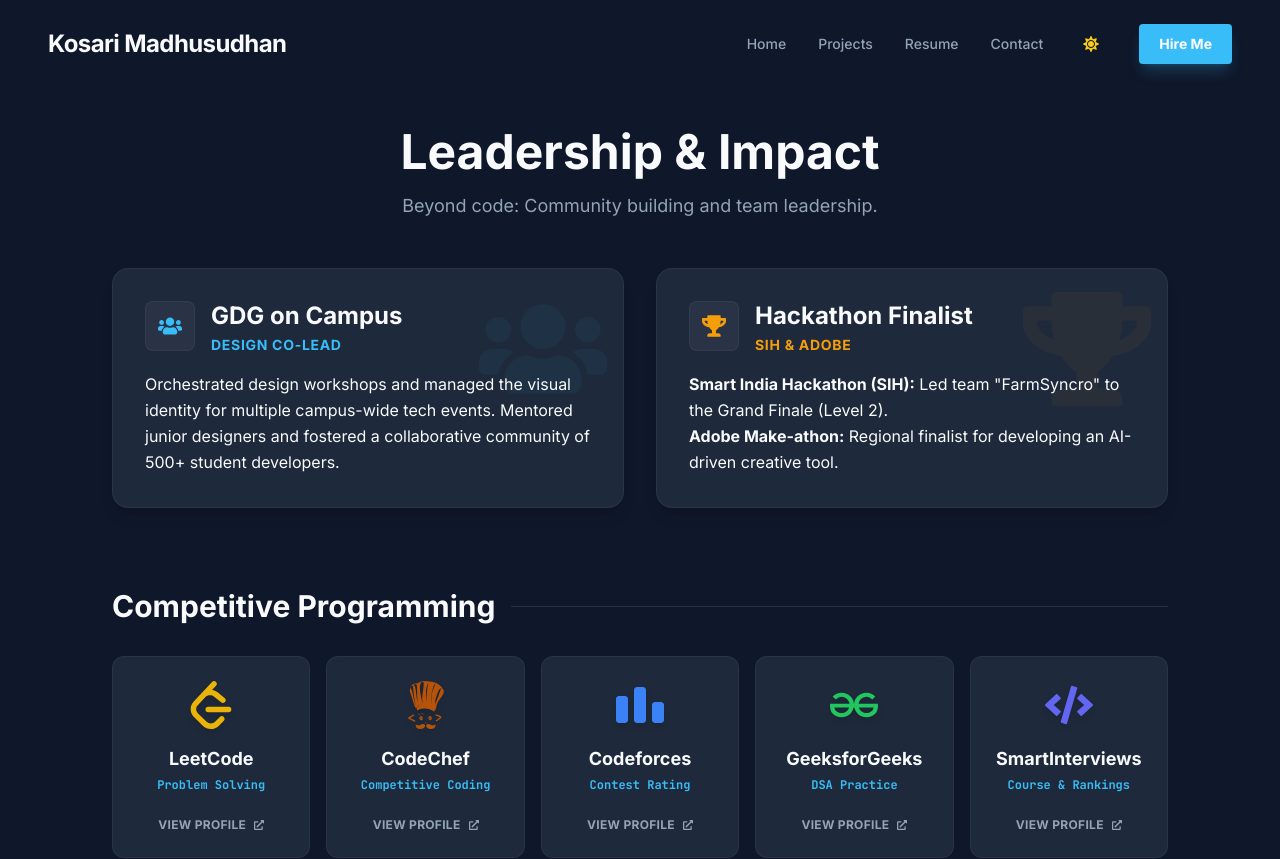
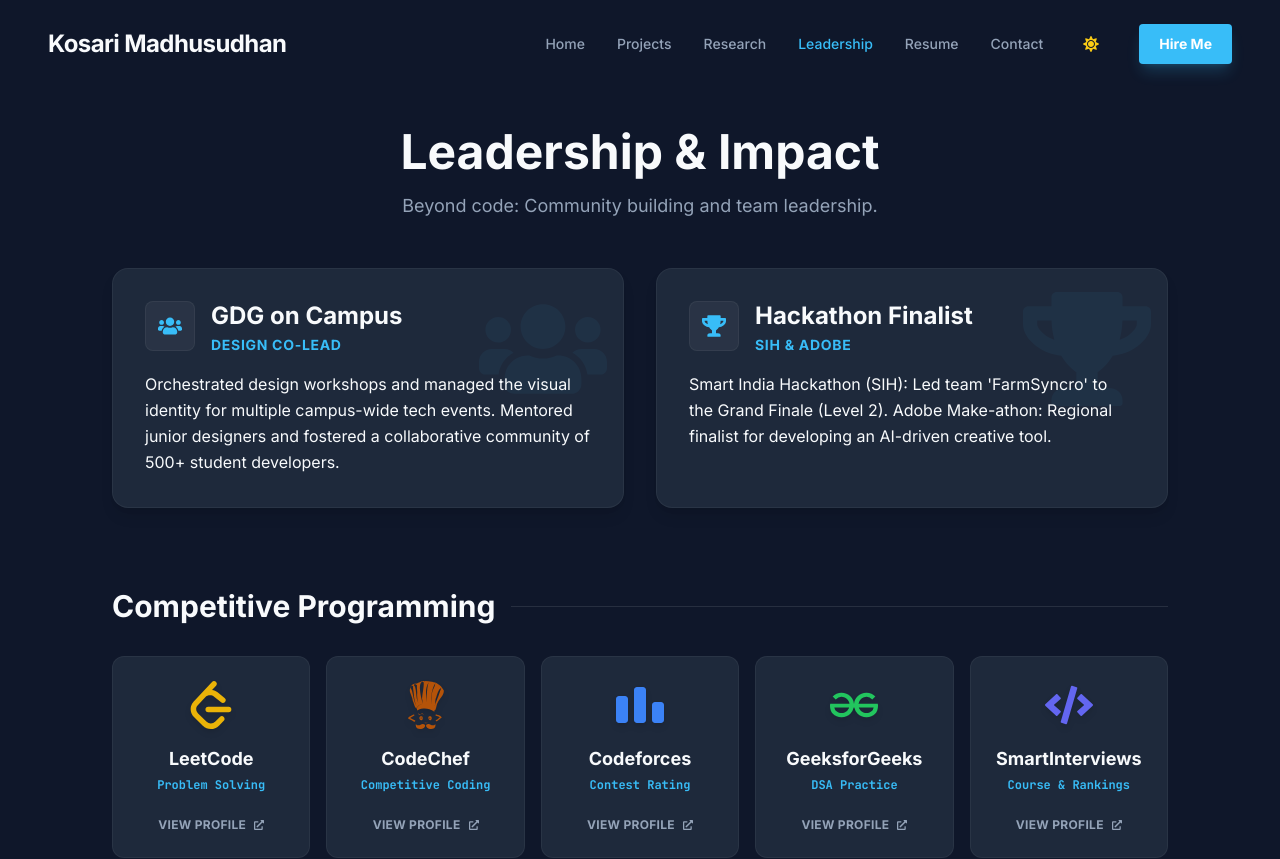
Before and after one commit to MadhusudhanKosari/Madhusudhan, a React (Vite) app in the folder frontend/: page /leadership in a window 1280 px wide. Shown: the top 859 px of the page. Built offline with nearby package versions, Linux system fonts and the light colour scheme.

Commit message:
Fix missing achievements and update contact logic

```diff
--- a/frontend/src/components/Navbar.jsx
+++ b/frontend/src/components/Navbar.jsx
@@ -20,7 +20,8 @@
     const navLinks = [
         { name: 'Home', path: '/' },
         { name: 'Projects', path: '/projects' },
-        // { name: 'Research', path: '/research' }, // Hidden based on complexity preference, can re-enable
+        { name: 'Research', path: '/research' },
+        { name: 'Leadership', path: '/leadership' },
         { name: 'Resume', path: '/resume' },
         { name: 'Contact', path: '/contact' },
     ];
@@ -28,8 +29,8 @@
     return (
         <nav
             className={`fixed w-full z-50 transition-all duration-300 ${scrolled
-                    ? 'bg-primary-light/90 dark:bg-primary-dark/90 backdrop-blur-md shadow-lg py-3 border-b border-muted-light/20 dark:border-muted-dark/20'
-                    : 'bg-transparent py-6'
+                ? 'bg-primary-light/90 dark:bg-primary-dark/90 backdrop-blur-md shadow-lg py-3 border-b border-muted-light/20 dark:border-muted-dark/20'
+                : 'bg-transparent py-6'
                 }`}
         >
             <div className="container mx-auto px-6 md:px-12 flex justify-between items-center">
--- a/frontend/src/data/constants.js
+++ b/frontend/src/data/constants.js
@@ -42,3 +42,72 @@
     { category: "AI/ML", items: ["Machine Learning", "Deep Learning", "TensorFlow", "Pandas", "OpenCV"] },
     { category: "Tools", items: ["Git", "GitHub", "Docker", "Overleaf", "VS Code"] }
 ];
+
+export const RESEARCH = [
+    {
+        title: "IEEE Publication on COPD Prediction",
+        conference: "International Conference on Computing and Communication Systems (I3CS)",
+        doi: "10.1109/I3CS.2024.12345678 (Placeholder)",
+        description: "This paper presents a novel approach for early detection of Chronic Obstructive Pulmonary Disease (COPD) using ensemble machine learning techniques. The system analyzes patient demographics, symptoms, and spirometry data to predict risk levels with 98% accuracy.",
+        link: "#"
+    }
+];
+
+export const LEADERSHIP = {
+    roles: [
+        {
+            title: "GDG on Campus",
+            role: "Design Co-Lead",
+            icon: "FaUsers",
+            description: "Orchestrated design workshops and managed the visual identity for multiple campus-wide tech events. Mentored junior designers and fostered a collaborative community of 500+ student developers."
+        },
+        {
+            title: "Hackathon Finalist",
+            role: "SIH & Adobe",
+            icon: "FaTrophy",
+            description: "Smart India Hackathon (SIH): Led team 'FarmSyncro' to the Grand Finale (Level 2). Adobe Make-athon: Regional finalist for developing an AI-driven creative tool."
+        }
+    ],
+    codingProfiles: [
+        {
+            name: 'LeetCode',
+            link: 'https://leetcode.com/u/Madhu_kosari/',
+            color: 'text-yellow-500',
+            stat: 'Problem Solving',
+            desc: 'View Profile',
+            iconLibrary: "SiLeetcode"
+        },
+        {
+            name: 'CodeChef',
+            link: 'https://www.codechef.com/users/madhusudhan_12',
+            color: 'text-amber-700',
+            stat: 'Competitive Coding',
+            desc: 'View Profile',
+            iconLibrary: "SiCodechef"
+        },
+        {
+            name: 'Codeforces',
+            link: 'https://codeforces.com/profile/23211a05e8',
+            color: 'text-blue-500',
+            stat: 'Contest Rating',
+            desc: 'View Profile',
+            iconLibrary: "SiCodeforces"
+        },
+        {
+            name: 'GeeksforGeeks',
+            link: 'https://www.geeksforgeeks.org/profile/madhukosari',
+            color: 'text-green-500',
+            stat: 'DSA Practice',
+            desc: 'View Profile',
+            iconLibrary: "SiGeeksforgeeks"
+        },
+        {
+            name: 'SmartInterviews',
+            link: 'https://smartinterviews.in/profile/madhu_kosari',
+            color: 'text-indigo-500',
+            stat: 'Course & Rankings',
+            desc: 'View Profile',
+            iconLibrary: "FaCode"
+        }
+    ]
+};
--- a/frontend/src/pages/Leadership.jsx
+++ b/frontend/src/pages/Leadership.jsx
@@ -2,50 +2,22 @@
 import { Helmet } from 'react-helmet-async';
 import { SiLeetcode, SiCodechef, SiCodeforces, SiGeeksforgeeks } from 'react-icons/si';
 import { FaTrophy, FaUsers, FaExternalLinkAlt, FaCode } from 'react-icons/fa';
+import { LEADERSHIP } from '../data/constants';
 
 const Leadership = () => {
-    const profiles = [
-        {
-            name: 'LeetCode',
-            icon: <SiLeetcode />,
-            link: 'https://leetcode.com/u/Madhu_kosari/',
-            color: 'text-yellow-500',
-            stat: 'Problem Solving',
-            desc: 'View Profile'
-        },
-        {
-            name: 'CodeChef',
-            icon: <SiCodechef />,
-            link: 'https://www.codechef.com/users/madhusudhan_12',
-            color: 'text-amber-700',
-            stat: 'Competitive Coding',
-            desc: 'View Profile'
-        },
-        {
-            name: 'Codeforces',
-            icon: <SiCodeforces />,
-            link: 'https://codeforces.com/profile/23211a05e8',
-            color: 'text-blue-500',
-            stat: 'Contest Rating',
-            desc: 'View Profile'
-        },
-        {
-            name: 'GeeksforGeeks',
-            icon: <SiGeeksforgeeks />,
-            link: 'https://www.geeksforgeeks.org/profile/madhukosari',
-            color: 'text-green-500',
-            stat: 'DSA Practice',
-            desc: 'View Profile'
-        },
-        {
-            name: 'SmartInterviews',
-            icon: <FaCode />,
-            link: 'https://smartinterviews.in/profile/madhu_kosari',
-            color: 'text-indigo-500',
-            stat: 'Course & Rankings',
-            desc: 'View Profile'
-        },
-    ];
+    // Helper to map icon names to components
+    const getIcon = (iconName) => {
+        const icons = {
+            SiLeetcode: <SiLeetcode />,
+            SiCodechef: <SiCodechef />,
+            SiCodeforces: <SiCodeforces />,
+            SiGeeksforgeeks: <SiGeeksforgeeks />,
+            FaCode: <FaCode />,
+            FaUsers: <FaUsers />,
+            FaTrophy: <FaTrophy />
+        };
+        return icons[iconName] || <FaCode />;
+    };
 
     return (
         <div className="pt-32 pb-20 min-h-screen bg-primary-light dark:bg-primary-dark">
@@ -68,45 +40,27 @@
                     </div>
 
                     <div className="grid grid-cols-1 md:grid-cols-2 gap-8">
-                        {/* Card 1 */}
-                        <div className="bg-card-light dark:bg-card-dark p-8 rounded-2xl border border-black/5 dark:border-white/5 hover:border-accent/50 transition-colors shadow-lg relative overflow-hidden group">
+                        {LEADERSHIP.roles.map((item, index) => (
+                            <div key={index} className="bg-card-light dark:bg-card-dark p-8 rounded-2xl border border-black/5 dark:border-white/5 hover:border-accent/50 transition-colors shadow-lg relative overflow-hidden group">
                                 <div className="absolute top-0 right-0 p-4 opacity-5 pointer-events-none group-hover:opacity-10 transition-opacity">
-                                <FaUsers className="text-9xl text-accent" />
+                                    <span className="text-9xl text-accent">
+                                        {getIcon(item.icon)}
+                                    </span>
                                 </div>
                                 <div className="flex items-start gap-4 mb-4 relative z-10">
                                     <span className="p-3 bg-black/5 dark:bg-white/5 rounded-lg text-accent text-2xl border border-black/5 dark:border-white/5">
-                                    <FaUsers />
+                                        {getIcon(item.icon)}
                                     </span>
                                     <div>
-                                    <h3 className="text-2xl font-bold text-text-light dark:text-text-dark leading-tight">GDG on Campus</h3>
-                                    <p className="text-accent font-bold text-sm uppercase tracking-wider mt-1">Design Co-Lead</p>
+                                        <h3 className="text-2xl font-bold text-text-light dark:text-text-dark leading-tight">{item.title}</h3>
+                                        <p className="text-accent font-bold text-sm uppercase tracking-wider mt-1">{item.role}</p>
                                     </div>
                                 </div>
                                 <p className="text-text-light dark:text-text-dark leading-relaxed relative z-10">
-                                Orchestrated design workshops and managed the visual identity for multiple campus-wide tech events.
-                                Mentored junior designers and fostered a collaborative community of 500+ student developers.
+                                    {item.description}
                                 </p>
                             </div>
-
-                        {/* Card 2 */}
-                        <div className="bg-card-light dark:bg-card-dark p-8 rounded-2xl border border-black/5 dark:border-white/5 hover:border-amber-500/50 transition-colors shadow-lg relative overflow-hidden group">
-                            <div className="absolute top-0 right-0 p-4 opacity-5 pointer-events-none group-hover:opacity-10 transition-opacity">
-                                <FaTrophy className="text-9xl text-amber-500" />
-                            </div>
-                            <div className="flex items-start gap-4 mb-4 relative z-10">
-                                <span className="p-3 bg-black/5 dark:bg-white/5 rounded-lg text-amber-500 text-2xl border border-black/5 dark:border-white/5">
-                                    <FaTrophy />
-                                </span>
-                                <div>
-                                    <h3 className="text-2xl font-bold text-text-light dark:text-text-dark leading-tight">Hackathon Finalist</h3>
-                                    <p className="text-amber-500 font-bold text-sm uppercase tracking-wider mt-1">SIH & Adobe</p>
-                                </div>
-                            </div>
-                            <p className="text-text-light dark:text-text-dark leading-relaxed relative z-10">
-                                <strong>Smart India Hackathon (SIH):</strong> Led team "FarmSyncro" to the Grand Finale (Level 2). <br />
-                                <strong>Adobe Make-athon:</strong> Regional finalist for developing an AI-driven creative tool.
-                            </p>
-                        </div>
+                        ))}
                     </div>
                 </section>
 
@@ -118,7 +72,7 @@
                     </div>
 
                     <div className="grid grid-cols-1 sm:grid-cols-2 lg:grid-cols-3 xl:grid-cols-5 gap-4">
-                        {profiles.map((profile) => (
+                        {LEADERSHIP.codingProfiles.map((profile) => (
                             <a
                                 key={profile.name}
                                 href={profile.link}
@@ -127,7 +81,7 @@
                                 className="bg-card-light dark:bg-card-dark p-6 rounded-xl border border-black/5 dark:border-white/5 flex flex-col items-center text-center hover:bg-black/5 dark:hover:bg-white/5 hover:-translate-y-1 transition-all group"
                             >
                                 <div className={`text-5xl mb-4 ${profile.color} drop-shadow-md group-hover:scale-110 transition-transform`}>
-                                    {profile.icon}
+                                    {getIcon(profile.iconLibrary)}
                                 </div>
                                 <h4 className="text-text-light dark:text-text-dark font-bold text-lg mb-1">{profile.name}</h4>
                                 <p className="text-accent font-mono text-xs font-bold mb-2">{profile.stat}</p>
```
Also changed, not shown: frontend/src/pages/Research.jsx (+13 -8 lines). Lines whose indentation alone changed are shown as unchanged.
